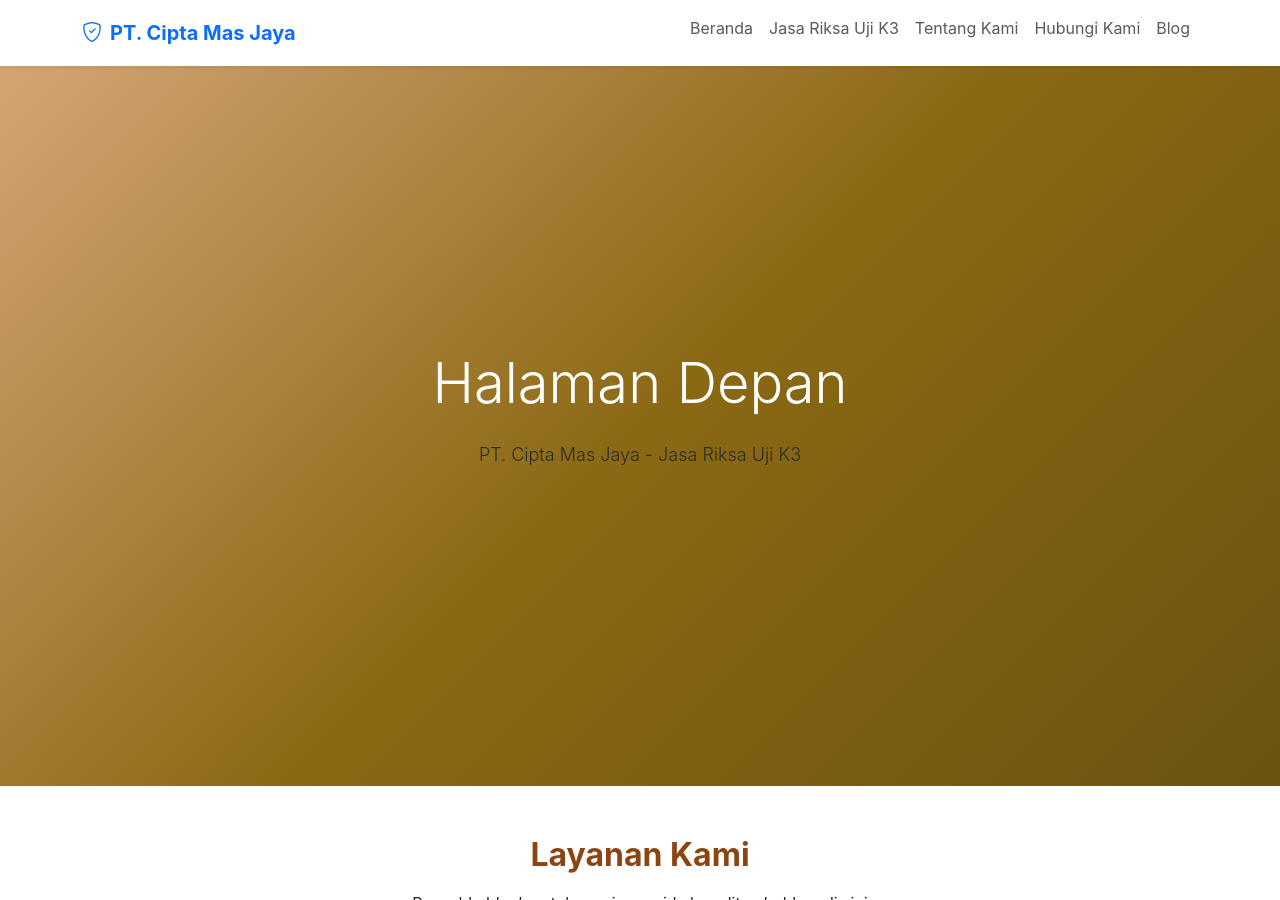
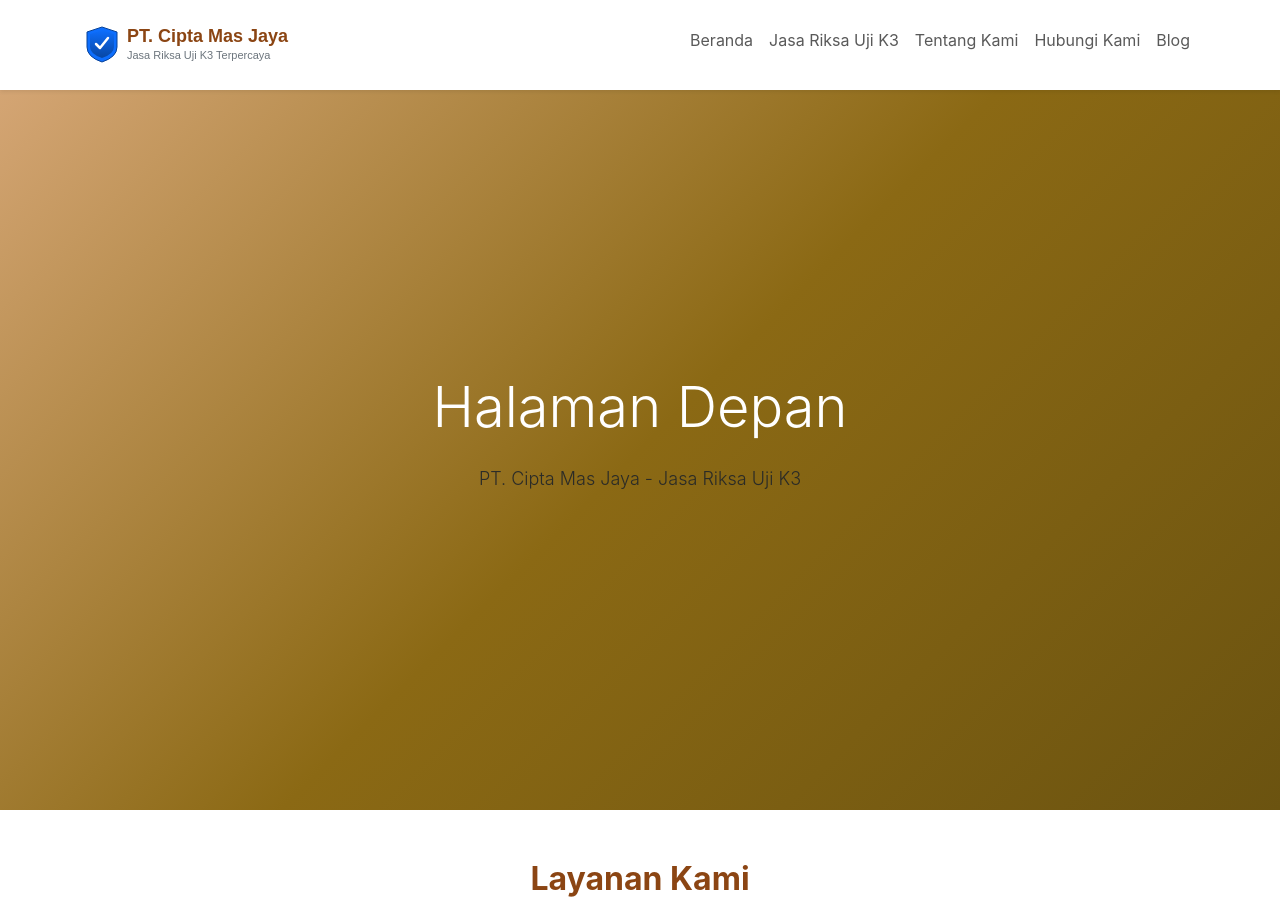
Before and after one commit to ciptamasjaya/cmj.github.io, a Jekyll site: the page built from index.html, in a window 1280 px wide and 900 px high. Built offline with Jekyll 4.4.1, drawn with Linux system fonts in a browser that asks for light colours.

Commit message:
Add brand logo, favicon and PWA support
Create SVG-based brand assets including main logo, horizontal logo for navbar, and favicon. Implement Progressive Web App support with manifest and browserconfig for enhanced mobile and Windows tile experience.

🤖 Generated with [Claude Code](https://claude.com/claude-code)

Co-Authored-By: Claude <noreply@anthropic.com>

```diff
--- a/_includes/head.html
+++ b/_includes/head.html
@@ -38,7 +38,19 @@
   <!-- Custom CSS -->
   <link rel="stylesheet" href="{{ '/assets/css/main.css' | relative_url }}" fetchpriority="high">
 
-  <!-- Favicon -->
-  <link rel="icon" type="image/x-icon" href="{{ '/assets/images/favicon.ico' | relative_url }}">
-  <link rel="icon" type="image/png" sizes="32x32" href="{{ '/assets/images/favicon.png' | relative_url }}">
+  <!-- Favicon & App Icons -->
+  <link rel="icon" type="image/svg+xml" href="{{ '/assets/images/favicon.svg' | relative_url }}">
+  <link rel="apple-touch-icon" sizes="180x180" href="{{ '/assets/images/logo.svg' | relative_url }}">
+  <link rel="icon" type="image/svg+xml" sizes="32x32" href="{{ '/assets/images/favicon.svg' | relative_url }}">
+  <link rel="icon" type="image/svg+xml" sizes="16x16" href="{{ '/assets/images/favicon.svg' | relative_url }}">
+
+  <!-- Web App Manifest -->
+  <link rel="manifest" href="{{ '/site.webmanifest' | relative_url }}">
+
+  <!-- Browser Config for Windows Tiles -->
+  <meta name="msapplication-config" content="{{ '/browserconfig.xml' | relative_url }}">
+  <meta name="msapplication-TileColor" content="#0d6efd">
+
+  <!-- Theme Color -->
+  <meta name="theme-color" content="#0d6efd">
 </head>
--- a/_includes/header.html
+++ b/_includes/header.html
@@ -2,7 +2,7 @@
   <nav class="navbar navbar-expand-lg navbar-light bg-white shadow-sm">
     <div class="container">
       <a class="navbar-brand fw-bold text-primary" href="{{ '/' | relative_url }}">
-        <i class="bi bi-shield-check me-2"></i>{{ site.business.name }}
+        <img src="{{ '/assets/images/logo-horizontal.svg' | relative_url }}" alt="{{ site.business.name }}" height="40" class="d-inline-block align-text-top">
       </a>
       <button class="navbar-toggler" type="button" data-bs-toggle="collapse" data-bs-target="#navbarNav" aria-controls="navbarNav" aria-expanded="false" aria-label="Toggle navigation">
         <span class="navbar-toggler-icon"></span>
```
Also changed, not shown: browserconfig.xml (added, +9 -0 lines), assets/images/favicon.svg (added), assets/images/logo-horizontal.svg (added), assets/images/logo.svg (added), site.webmanifest (added).
